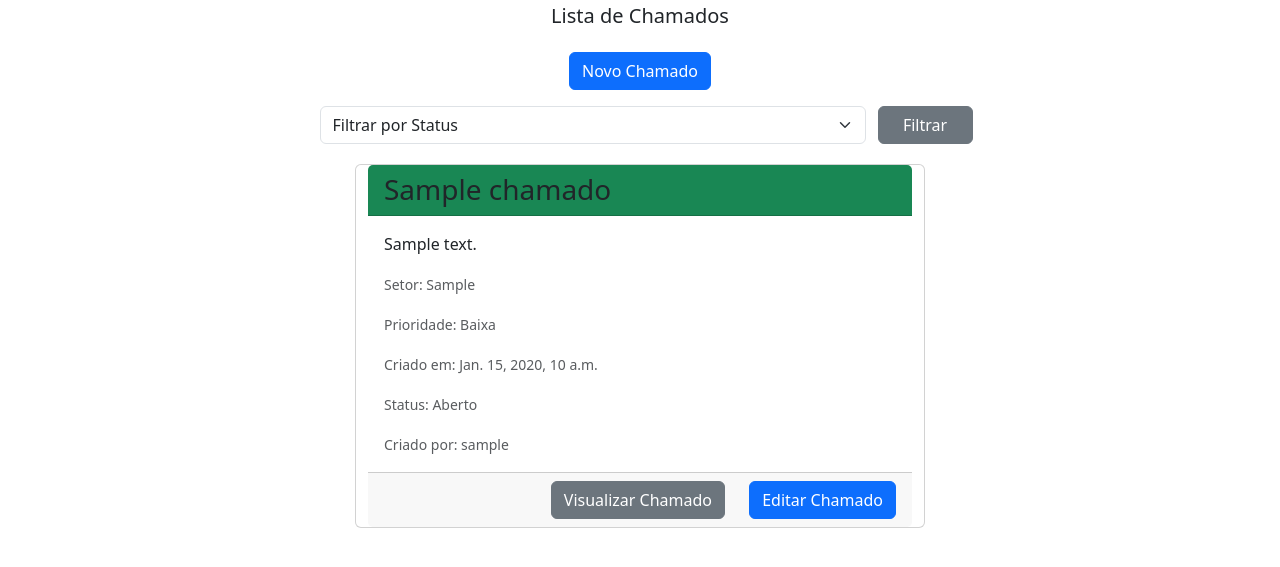
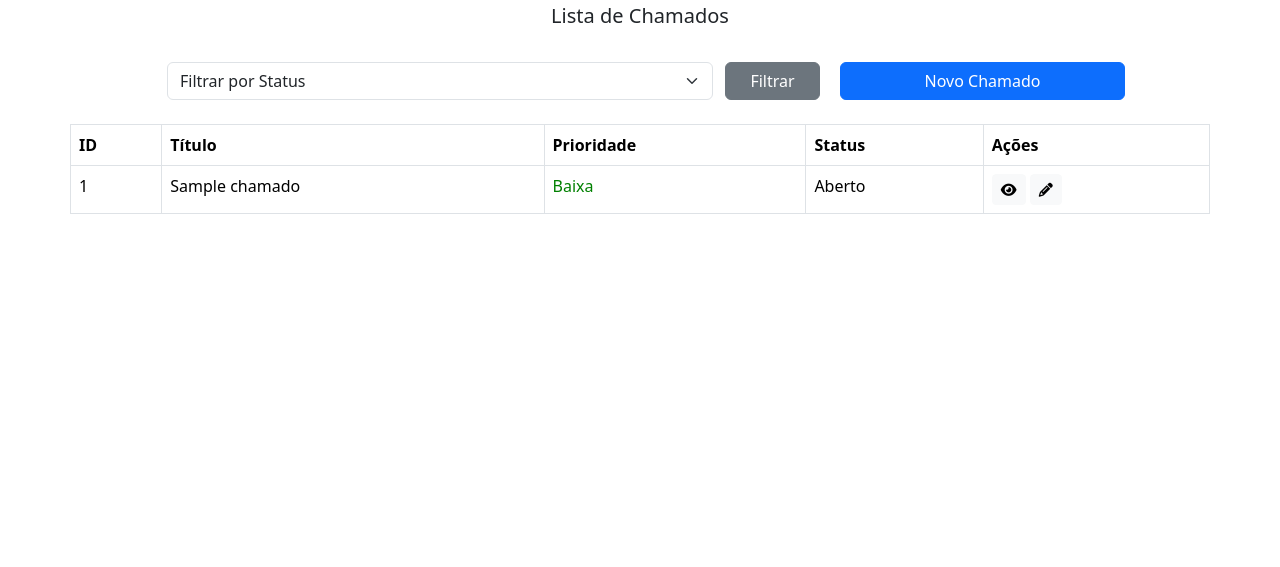
Before and after one commit to brennolsantos/desafio-cloudpark-sistema-chamados, a Django app: template atendentes/templates/atendentes/chamados.html in a window 1280 px wide. Shown: the part 80-647 px from the top of the page. Run offline with Django 5.2, Linux system fonts and the light colour scheme; the template is opened without the code that fills it: values that come from a table or form of the project are taken from there, others are empty; tables that the repository leaves empty hold one stand-in row (values such as "Sample post"); some libraries are stand-ins or nearby versions.

Commit message:
refactor: feitas mudanças no layout do frontend

```diff
--- a/atendentes/templates/atendentes/chamados.html
+++ b/atendentes/templates/atendentes/chamados.html
@@ -4,46 +4,56 @@
 <div class="row justify-content-center mt-1">
     <h5 class="h5 col-6 text-center">Lista de Chamados</h5>
 </div>
-<div class="row justify-content-center mt-3">
-    <div class="col-6 text-center">
-        <button class="btn btn-primary" onclick="window.location.href='/atendentes/chamados/novo'">Novo Chamado</button>
-    </div>
-</div>
 
 <div class="row justify-content-center mt-3">
-    <div class="col-6 text-center">
+    <div class="col-lg-6 col-md-12 col-sm-12 text-center" style="margin-top:10px;">
         <select id="statusFilter" class="form-select">
             <option disabled selected value>Filtrar por Status</option>
+            <option value="todos">Todos</option>
             <option value="aberto">Abertos</option>
             <option value="ematendimento">Em Atendimento</option>
             <option value="resolvido">Resolvidos</option>
             <option value="cancelado">Cancelados</option>
         </select>
     </div>
-    <button class="btn btn-secondary  col-1 " onclick="filtrar()">Filtrar</button>
+    <button class="btn btn-secondary  col-lg-1 col-sm-12 col-md-12" style="margin-top: 10px;" onclick="filtrar()">Filtrar</button>
+    <button class="btn btn-primary col-lg-3 col-sm-12 col-md-12" style="margin-top: 10px; margin-left: 20px;" onclick="window.location.href='/atendentes/chamados/novo'">Novo Chamado</button>
 </div>
 
-{% for chamado in chamados %}
-<div class="row justify-content-center mt-1">
-    <div class="card col-6 mt-3">
-        <h3 class="card-header {% if chamado.prioridade == 'alta' %}bg-danger text-white{% elif chamado.prioridade == 'media' %}bg-warning{% else %}bg-success{% endif %}">{{ chamado.titulo }}</h3>
-        <div class="card-body">
-            <p class="card-text">{% if chamado.descricao %}{{ chamado.descricao }}{% endif %}</p>
-            <p class="card-text"><small class="text-muted">Setor: {{ chamado.setor }}</small></p>
-            <p class="card-text"><small class="text-muted">Prioridade: {{ chamado.get_prioridade_display }}</small></p>
-            <p class="card-text"><small class="text-muted">Criado em: {{ chamado.data_criacao }}</small></p>
-            <p class="card-text"><small class="text-muted">Status: {{ chamado.get_status_display }}</small></p>
-            <p class="card-text"><small class="text-muted">Criado por: {{ chamado.usuario.username }}</small></p>
-        </div>
-        <div class="card-footer text-end">
-            <button class="btn btn-secondary" style="margin-right: 20px" onclick="window.location.href='/atendentes/chamados/{{ chamado.id }}/'">Visualizar Chamado</button>
-            <button class="btn btn-primary" onclick="window.location.href='/atendentes/chamados/{{ chamado.id }}/editar/'">Editar Chamado</button>
-    </div>
+<div class="row justify-content-center mt-4">
+    {% if chamados|length > 0 %}
+    <table class="table table-bordered col-lg-6 col-md-12 col-sm-12">
+        <thead>
+            <tr>
+                <th scope="col">ID</th>
+                <th scope="col">Título</th>
+                <th scope="col">Prioridade</th>
+                <th scope="col">Status</th>
+                <th scope="col">Ações</th>
+            </tr>
+        </thead>
+        <tbody>
+        {% endif %}
+            {% for chamado in chamados %}
+            <tr>
+                <td>{{ chamado.id }}</td>
+                <td>{{ chamado.titulo }}</td>
+                <td style="color: {% if chamado.prioridade == 'alta' %} red {% elif chamado.prioridade == 'media' %} orange {% else %} green {% endif %};">{{ chamado.get_prioridade_display }}</td>
+                <td>{{ chamado.get_status_display }}</td>
+                <td>
+                    <button class="btn btn-light btn-sm" onclick="window.location.href='/atendentes/chamados/{{ chamado.id }}'"><i class="fa-solid fa-eye"></i></button>
+                    <button class="btn btn-light btn-sm" onclick="window.location.href='/atendentes/chamados/{{ chamado.id }}/editar'"><i class="fa-solid fa-pencil"></i></button>
+                </td>
+            </tr>
+            {% endfor %}
+        {% if chamados|length > 0 %}
+        </tbody>
+    </table>
+    {% endif %}
 </div>
-{% endfor %}
 {% if chamados|length == 0 %}
 <div class="row justify-content-center mt-3">
-    <div class="col-6 text-center">
+    <div class="col-lg-6 col-md-12 col-sm-12 text-center">
         <p>Nenhum chamado encontrado.</p>
     </div>
 </div>
@@ -54,7 +64,15 @@
 <script>
     function filtrar() {
         var status = document.getElementById("statusFilter").value;
-        window.location.href = "{% url 'atendentes:chamados' %}?status=" + status;
+
+        if(status == 'todos')
+        {
+            window.location.href = "{% url 'atendentes:chamados' %}";
+        }
+        else
+        {
+            window.location.href = "{% url 'atendentes:chamados' %}?status=" + status;
+        }
     }
 </script>
 {% endblock %}
--- a/atendentes/templates/atendentes/chamados_editar.html
+++ b/atendentes/templates/atendentes/chamados_editar.html
@@ -12,7 +12,7 @@
 {% endif %}
 
 <div class="row justify-content-center mt-3">
-    <div class="card col-6">
+    <div class="card col-lg-6 col-md-12 col-sm-12">
         <div class="card-body">
             <form method="post">
                 {% csrf_token %}
--- a/atendentes/templates/autenticacao/login.html
+++ b/atendentes/templates/autenticacao/login.html
@@ -1,7 +1,10 @@
 {% extends "base_login.html" %}
 
 {% block content %}
-<div class="container"></div>
+<div class="container">
+    <div class="row justify-content-center mt-3">
+        <h3 class="h3 col-6 text-center">Sistema de Chamados Atendentes - Login</h3>
+    </div>
     <div class="row justify-content-center mt-5">
         <div class="card col-6">
             <div class="card-body">
--- a/atendentes/templates/autenticacao/registrar.html
+++ b/atendentes/templates/autenticacao/registrar.html
@@ -2,7 +2,10 @@
 
 {% block content %}
 <div class="container">
-    <div class="row justify-content-center">
+    <div class="row justify-content-center mt-3">
+        <h3 class="h3 col-6 text-center">Sistema de Chamados Atendentes - Registro</h3>
+    </div>
+    <div class="row justify-content-center mt-3">
         <div class="card col-6">
             <div class="card-body">
                 <h5 class="card-title">Registrar</h5>
--- a/atendentes/templates/base.html
+++ b/atendentes/templates/base.html
@@ -45,6 +45,7 @@
       {% endblock %}
     </div>
     <script src="https://cdn.jsdelivr.net/npm/bootstrap@5.3.7/dist/js/bootstrap.bundle.min.js" integrity="sha384-ndDqU0Gzau9qJ1lfW4pNLlhNTkCfHzAVBReH9diLvGRem5+R9g2FzA8ZGN954O5Q" crossorigin="anonymous"></script>
+    <script src="https://kit.fontawesome.com/b090efafb4.js" crossorigin="anonymous"></script>
     {% block scripts %}
     {% endblock %}
   </body>
--- a/atendentes/templates/base_login.html
+++ b/atendentes/templates/base_login.html
@@ -12,6 +12,7 @@
     {% block content %}
     {% endblock %}
     <script src="https://cdn.jsdelivr.net/npm/bootstrap@5.3.7/dist/js/bootstrap.bundle.min.js" integrity="sha384-ndDqU0Gzau9qJ1lfW4pNLlhNTkCfHzAVBReH9diLvGRem5+R9g2FzA8ZGN954O5Q" crossorigin="anonymous"></script>
+    <script src="https://kit.fontawesome.com/b090efafb4.js" crossorigin="anonymous"></script>
     {% block scripts %}
     {% endblock %}
   </body>
--- a/atendentes/views.py
+++ b/atendentes/views.py
@@ -10,7 +10,10 @@ class ChamadosView(View):
         context = {}
         status = request.GET.get('status')
 
-        if request.user.tipo_user != 'atendente' or request.user.is_authenticated == False:
+        if request.user.is_authenticated == False:
+            return HttpResponseRedirect('/autenticacao/login/')
+
+        if request.user.tipo_user != 'atendente':
             return HttpResponseRedirect('/autenticacao/login/')
 
         if id is not None:
```
Also changed, not shown: atendentes/templates/atendentes/chamados_id.html (+4 -4 lines).
